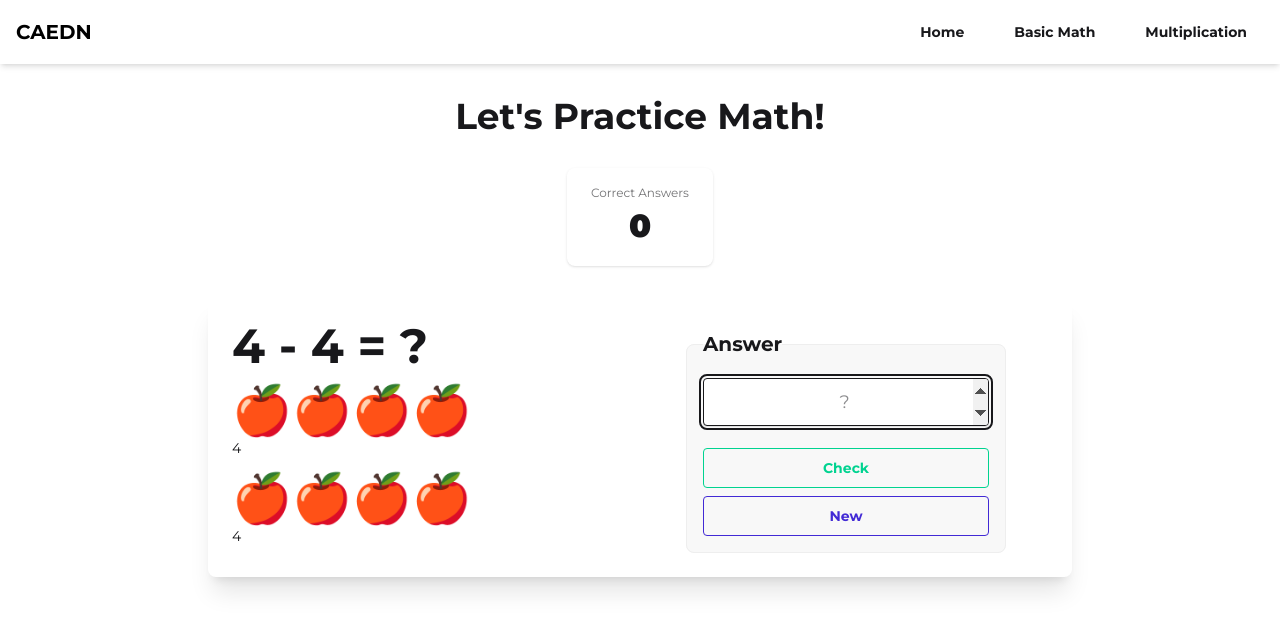
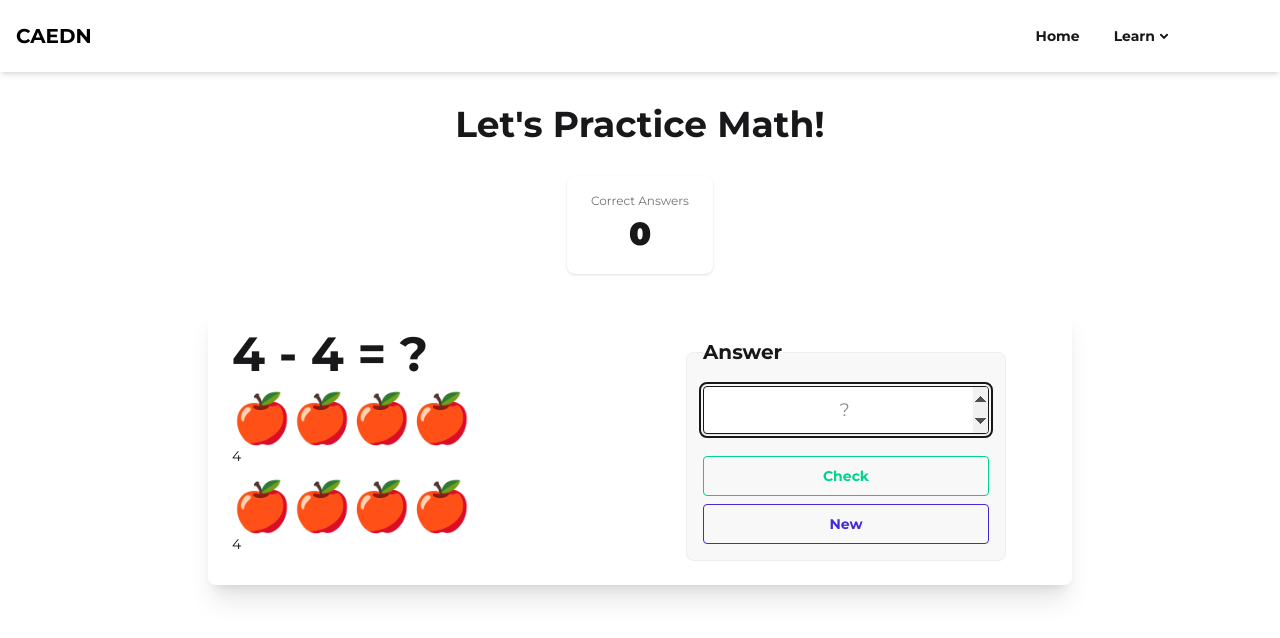
Before and after one commit to jcicaro/caedn-ts, a React (Vite) app: page /basicmath in a window 1280 px wide. Shown: the top 638 px of the page. Built offline with nearby package versions, Linux system fonts and the light colour scheme.

Commit message:
adjust navbar

```diff
--- a/src/components/Navbar.tsx
+++ b/src/components/Navbar.tsx
@@ -8,13 +8,36 @@
           CAEDN
         </Link>
       </div>
-      <div className="flex-none hidden md:flex space-x-4">
+
+
+      {/* <div className="flex-none hidden md:flex space-x-4">
         <Link to="/" className="btn btn-ghost">Home</Link>
-        {/* <Link to="/about" className="btn btn-ghost">About</Link> */}
         <Link to="/basicmath" className="btn btn-ghost">Basic Math</Link>
         <Link to="/multiplication" className="btn btn-ghost">Multiplication</Link>
-        {/* Add more links as needed */}
+      </div> */}
+
+
+      <div className="flex-none">
+        <ul className="menu menu-horizontal px-20">
+          <li><Link to="/" className="btn btn-ghost">Home</Link></li>
+          <li>
+            <details>
+              <summary className="btn btn-ghost">Learn</summary>
+              <ul className="bg-base-100 rounded-t-none p-2">
+                <li>
+                  <Link to="/basicmath" className="btn btn-ghost">Basic Math</Link>
+                </li>
+                <li>
+                  <Link to="/multiplication" className="btn btn-ghost">Multiplication</Link>
+                </li>
+              </ul>
+            </details>
+          </li>
+        </ul>
       </div>
+
+
+
       <div className="dropdown dropdown-end md:hidden">
         <label tabIndex={0} className="btn btn-ghost btn-circle">
           <svg
@@ -23,7 +46,7 @@
             stroke="currentColor"
             viewBox="0 0 24 24"
           >
-            <path strokeLinecap="round" strokeLinejoin="round" strokeWidth="2" d="M4 6h16M4 12h16M4 18h16"/>
+            <path strokeLinecap="round" strokeLinejoin="round" strokeWidth="2" d="M4 6h16M4 12h16M4 18h16" />
           </svg>
         </label>
         <ul
@@ -31,11 +54,12 @@
           className="menu menu-sm dropdown-content mt-3 z-[1] p-2 shadow bg-base-100 rounded-box w-40"
         >
           <li><Link to="/">Home</Link></li>
-          {/* <li><Link to="/about">About</Link></li> */}
           <li><Link to="/basicmath">Basic Math</Link></li>
           <li><Link to="/multiplication">Multiplication</Link></li>
         </ul>
       </div>
+
+
     </div>
   );
 }
```
